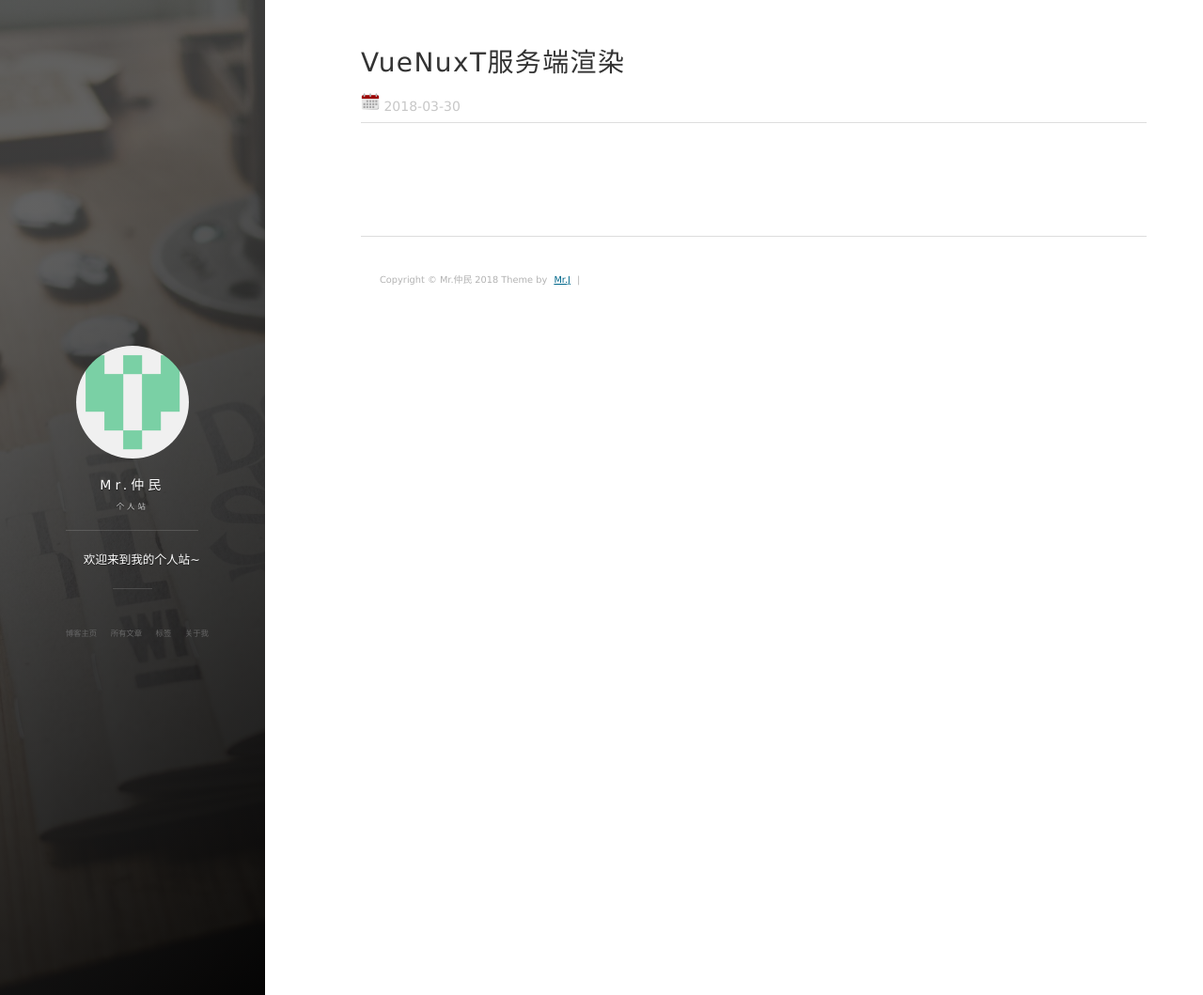
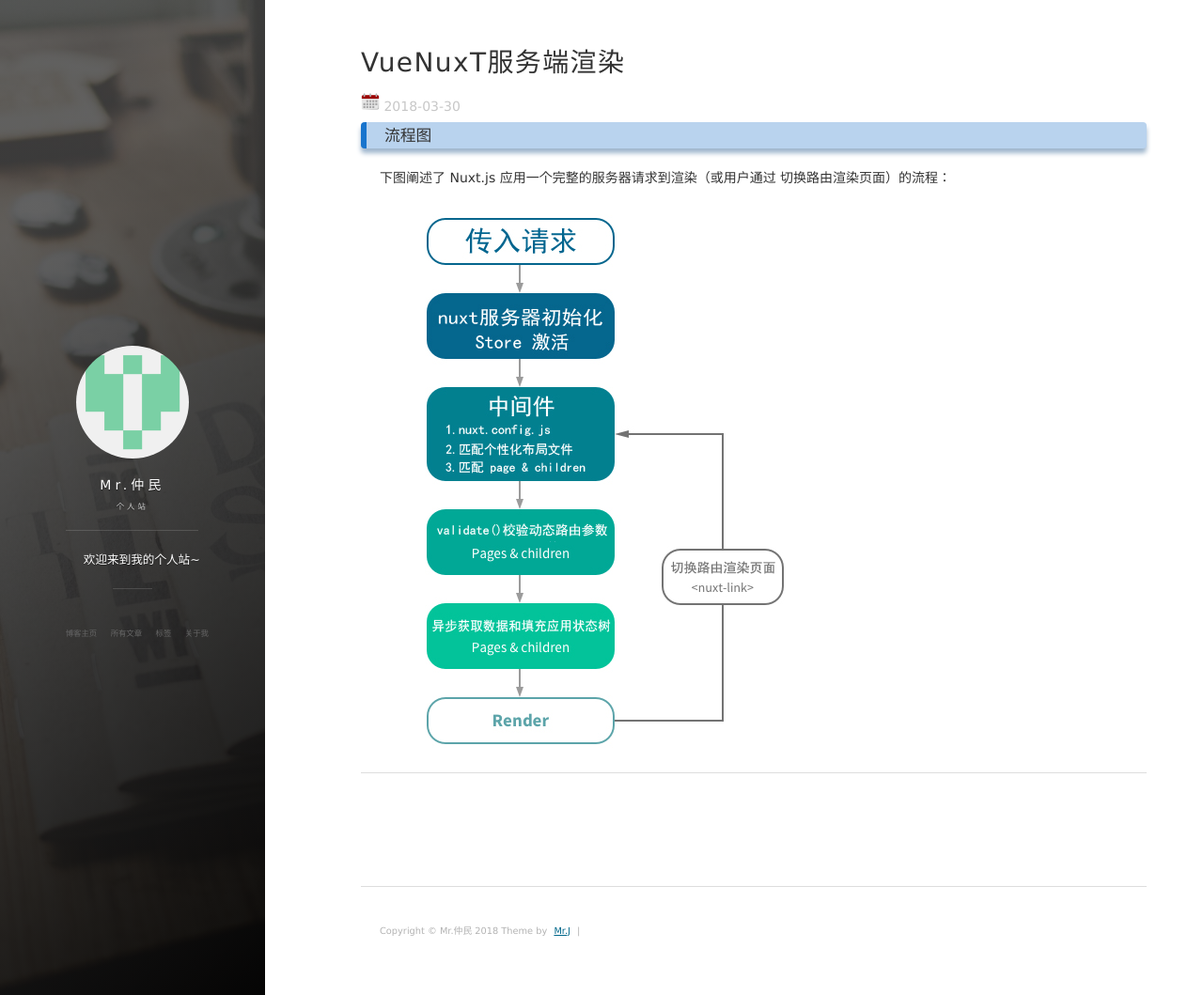
Before and after one commit to qq282126990/qq282126990.github.com, a Jekyll site: the page built from _posts/2018-03-30-30.md, in a window 1280 px wide and 1059 px high. Shown: the whole window at 94% size. Built offline with Jekyll 4.4.1, drawn with Linux system fonts in a browser that asks for light colours; nearby versions of some CDN libraries.

Commit message:
no message

```diff
--- a/_posts/2018-03-30-30.md
+++ b/_posts/2018-03-30-30.md
@@ -5,3 +5,9 @@
 description: "VueNuxT服务端渲染"
 tag: 博客
 ---
+
+### 流程图
+
+下图阐述了 Nuxt.js 应用一个完整的服务器请求到渲染（或用户通过 <nuxt-link> 切换路由渲染页面）的流程：
+
+![](/images/2018-03-30/2018-03-30-01.jpg)
```
Also changed, not shown: images/2018-03-30/2018-03-30-01.jpg (added).
